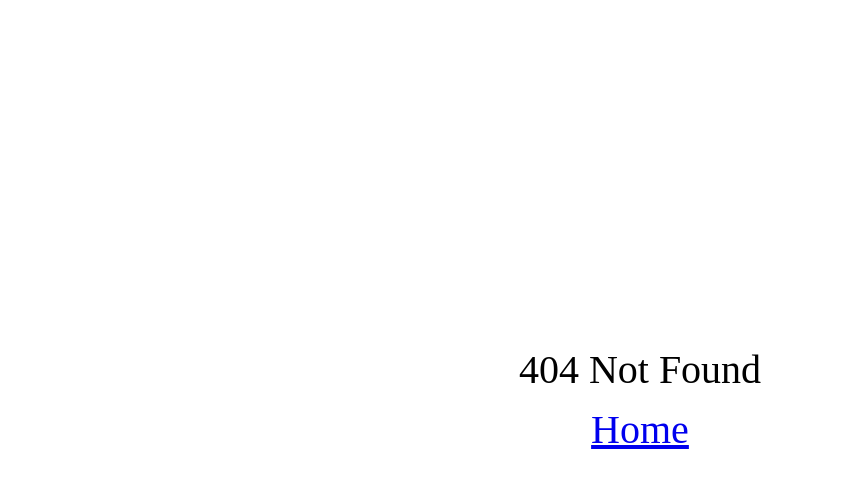
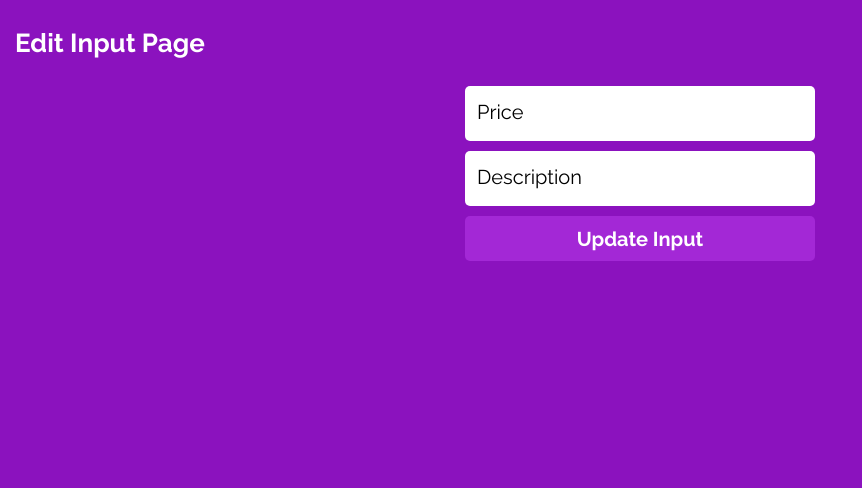
Before and after one commit to danielmarcosferreira/myWallet-front, a React (Vite) app: page /editInput in a window 1280 px wide. Before the commit this address had no page. Shown: the top 488 px of the page, without its empty margins (0-862 px from the left). Built offline with nearby package versions, Linux system fonts and the light colour scheme; a web font is replaced by a local one.

Commit message:
feat: edit page and function created interactive with backend

```diff
--- /dev/null
+++ b/src/pages/EditInputPage/EditInputPage.jsx
@@ -0,0 +1,106 @@
+import styled from "styled-components"
+import axios from "axios"
+import { useState } from "react"
+import { useLocation, useNavigate } from "react-router-dom"
+
+export default function EditInputPage() {
+    const [form, setForm] = useState({ price: "", description: "" })
+    const navigate = useNavigate()
+    const location = useLocation()
+    const { item } = location.state || {}
+
+    function handleForm(e) {
+        setForm({ ...form, [e.target.name]: e.target.value })
+    }
+
+    function save(e) {
+        e.preventDefault()
+        const body = {
+            price: form.price,
+            description: form.description
+        }
+
+        axios.put(`http://localhost:5656/my-data/${item._id}`, body)
+            .then((resp) => {
+                navigate("/")
+            })
+            .catch((err) => console.log(err.response))
+    }
+
+    return (
+        <EntryContainer>
+            <h1>Edit Input Page</h1>
+            <Form onSubmit={save}>
+                <input
+                    placeholder="Price"
+                    type="number"
+                    name="price"
+                    step={"0.01"}
+                    value={form.price}
+                    onChange={handleForm}
+                    required />
+                <input
+                    placeholder="Description"
+                    type="text"
+                    name="description"
+                    value={form.description}
+                    onChange={handleForm}
+                    required />
+                <button type="submit">Update Input</button>
+            </Form>
+        </EntryContainer>
+    )
+}
+
+const EntryContainer = styled.div`
+    background-color: #8b12be;
+    height: 100vh;
+    font-family: "Raleway", sans-serif;
+    display: flex;
+    flex-direction: column;
+    align-items: center;
+    h1 {
+        color: white;
+        width: 100%;
+        font-size: 26px;
+        font-weight: 700;
+        margin: 15px;
+        text-align: start;
+        padding: 15px;
+    }
+`
+
+const Form = styled.form`
+    display: flex;
+    flex-direction: column;
+    input {
+        width: 350px;
+        height: 55px;
+        margin-bottom: 10px;
+        border-radius: 5px;
+        border: none;
+        &::placeholder {
+            color: black;
+            font-size: 20px;
+            font-weight: 400;
+            padding-left: 10px;
+        }
+    }
+    button {
+        background-color: #A328D6;
+        color: white;
+        font-size: 20px;
+        font-weight: 700;
+        width: 350px;
+        height: 45px;
+        border-radius: 5px;
+        border: none;
+        margin-bottom: 30px;
+        cursor: pointer;
+        &:hover {
+            background-color: #69128e;
+            border: 1px solid #69128e;
+            transition: 0.25s all ease-out;
+        }
+    }
+`
--- a/src/pages/HomePage/HomePage.jsx
+++ b/src/pages/HomePage/HomePage.jsx
@@ -4,10 +4,12 @@ import Header from "../../components/Header"
 import Footer from "../../components/Footer"
 import { useContext, useEffect, useState } from "react"
 import { AuthContext } from "../../context/AuthProvider"
+import { useNavigate } from "react-router-dom"
 
 export default function HomePage() {
     const { token, finalValue, setFinalValue } = useContext(AuthContext)
     const [dataBase, setDataBase] = useState([])
+    const navigate = useNavigate()
 
     useEffect(() => {
         if (token) {
@@ -35,6 +37,12 @@ export default function HomePage() {
             .catch((err) => console.log(err))
     }
 
+    function changePage(item) {
+        navigate("/editInput", {
+            state: { item }
+        })
+    }
+
     return (
         <ContainerPage>
             <Header />
@@ -44,15 +52,18 @@ export default function HomePage() {
                         <span>There are no entry and exit records</span>
                     ) : (
                         dataBase.map((item, index) => (
-                            <DataComponentStyle color={item.type === "plus" ? "green" : "red"} key={index}>
+                            <DataComponentStyle
+                                color={item.type === "plus" ? "green" : "red"}
+                                key={index}>
+
                                 <div>
                                     <p>{item.date}</p>
-                                    <p>{item.description}</p>
+                                    <p onClick={() => changePage(item)}>{item.description}</p>
                                 </div>
 
                                 <div>
                                     <p>{item.price}</p>
-                                    <p onClick={() => deleteTask(item._id)}>x</p>
+                                    <p onClick={() => deleteItem(item._id)}>x</p>
                                 </div>
 
                             </DataComponentStyle>
```
Also changed, not shown: src/main.jsx (+6 -1 lines).
